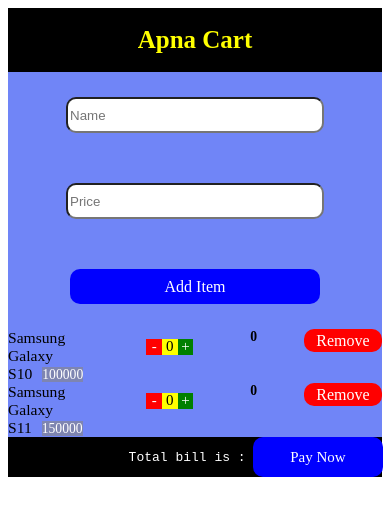
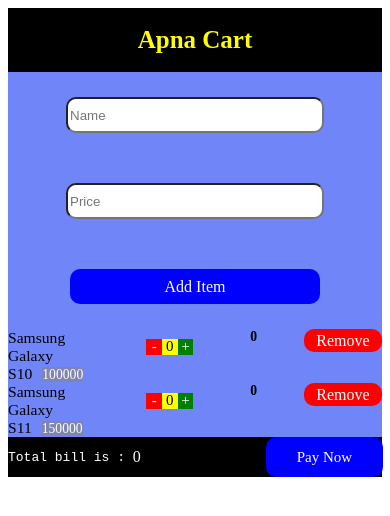
Before and after one commit to Khizarali07/Cart, a React (Create React App) app: page / in a window 390 px wide. Shown: the top 516 px of the page. Built offline with nearby package versions, Linux system fonts and the light colour scheme.

Commit message:
Update footer.css

```diff
--- a/src/mycomponents/componentscss/footer.css
+++ b/src/mycomponents/componentscss/footer.css
@@ -1,7 +1,9 @@
+@media (min-width:500px) {
+
     #footer {
         display: flex;
-    width : 100%;
-    height : 2.5rem;
+        width: 100%;
+        height: 2.5rem;
         justify-content: center;
         background-color: black;
         color: white;
@@ -20,6 +22,7 @@
         justify-content: center;
         border-radius: 10px;
     }
+
     #button:hover {
         background-color: red;
         cursor: pointer;
@@ -31,3 +34,42 @@
         align-items: center;
         justify-content: center;
     }
+}
+
+@media (max-width:499px) {
+
+    #footer {
+        display: flex;
+        width: 100%;
+        height: 2.5rem;
+        justify-content: flex-start;
+        background-color: black;
+        color: white;
+    }
+
+    #button {
+        display: flex;
+        width: 30vw;
+        height: 2.5rem;
+        position: absolute;
+        right: 7px;
+        background-color: blue;
+        color: white;
+        font-size: 15px;
+        align-items: center;
+        justify-content: center;
+        border-radius: 10px;
+    }
+
+    #button:hover {
+        background-color: red;
+        cursor: pointer;
+        font-size: 20px;
+    }
+
+    #footer p {
+        display: flex;
+        align-items: center;
+        justify-content: center;
+    }
+}
```
Lines whose indentation alone changed are shown as unchanged.
